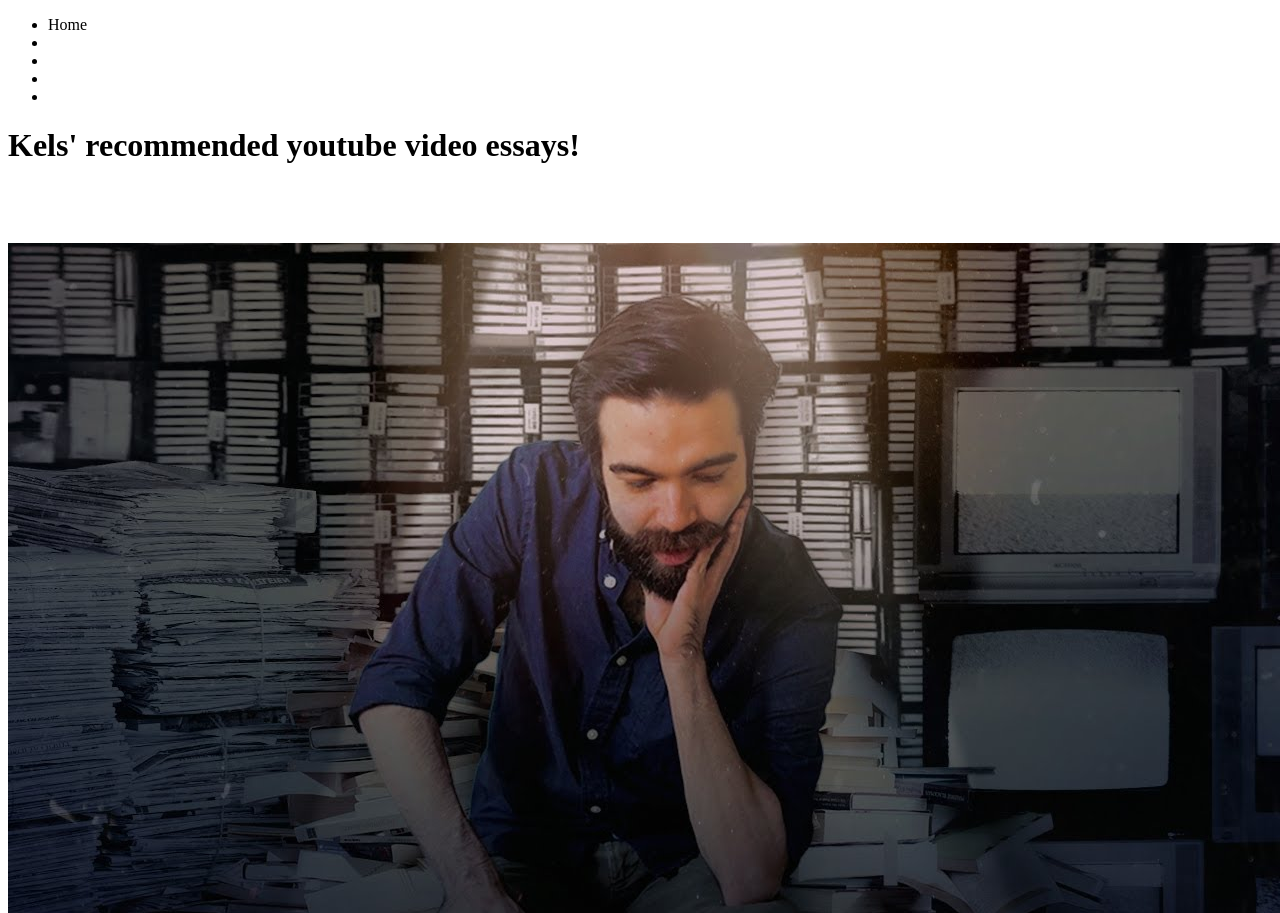
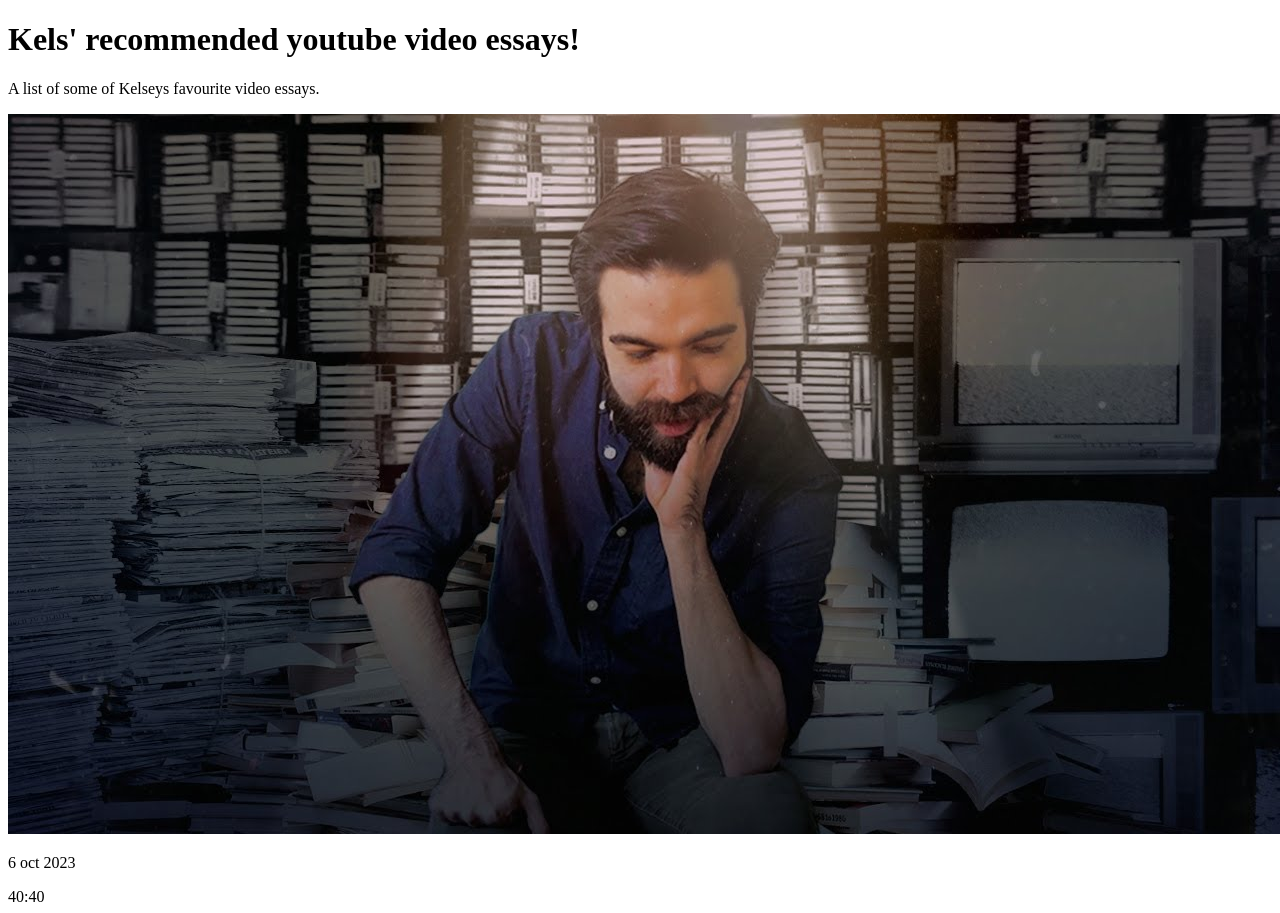
Before and after one commit to KelseyDB/Collection, a plain HTML site: page index.html in a window 1280 px wide. Shown: the top 913 px of the page. Drawn offline with nearby package versions, Linux system fonts and the light colour scheme; files that its build step writes are made by us from their sources.

Commit message:
Add subtext to header

```diff
--- a/index.html
+++ b/index.html
@@ -9,25 +9,17 @@
 </head>
 <body>
   <header>
-    <nav>
-      <ul>
-        <li>Home</li>
-        <li></li>
-        <li></li>
-        <li></li>
-        <li></li>
-      </ul>
-    </nav>
     <h1>Kels' recommended youtube video essays!</h1>
+    <p>A list of some of Kelseys favourite video essays.</p>
   </header>
   <main>
-    <div class="card">
+      <!-- <div class="card">
       <img src="" alt="">
       <h3></h3>
       <h4></h4>
       <p></p>
       <img src="" alt="">
-    </div>
+    </div> -->
   </main>
   <footer>
 
```
